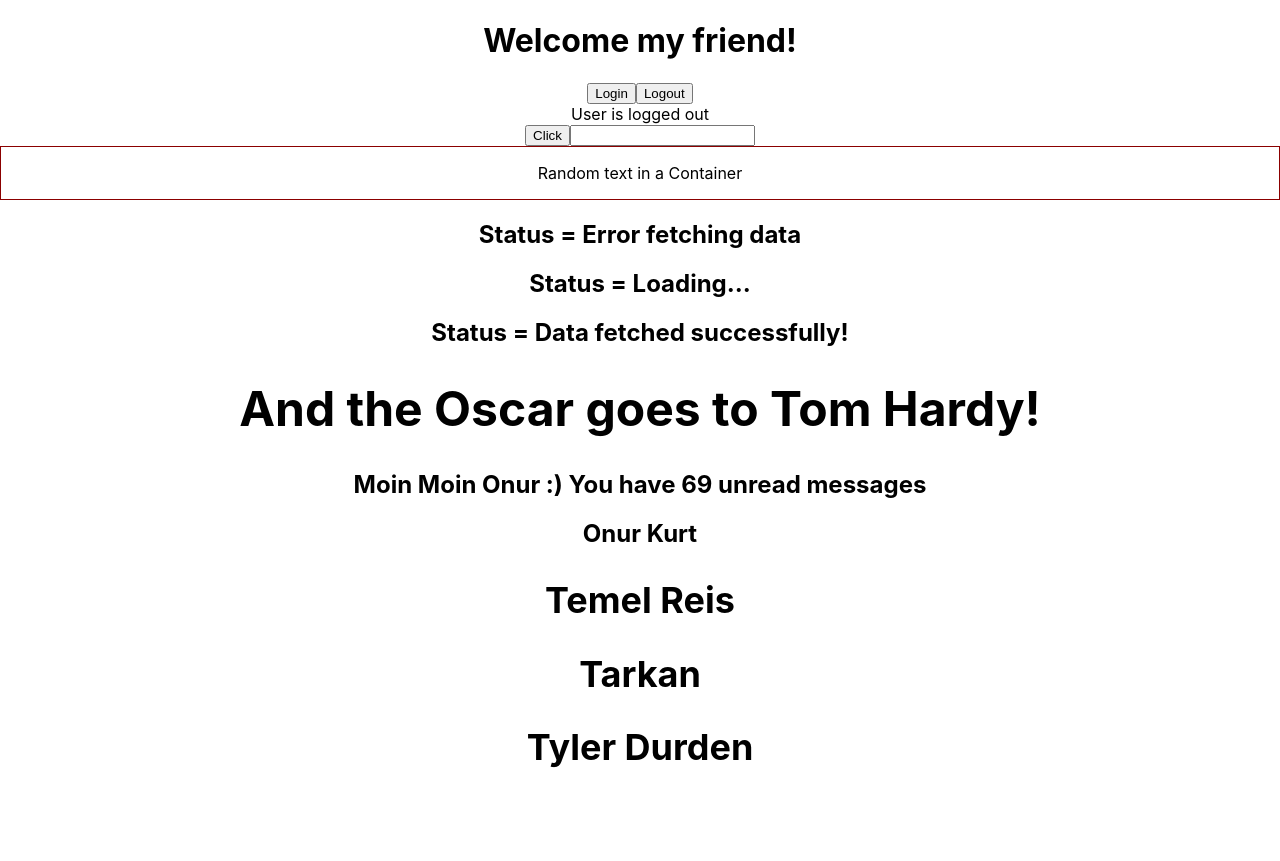
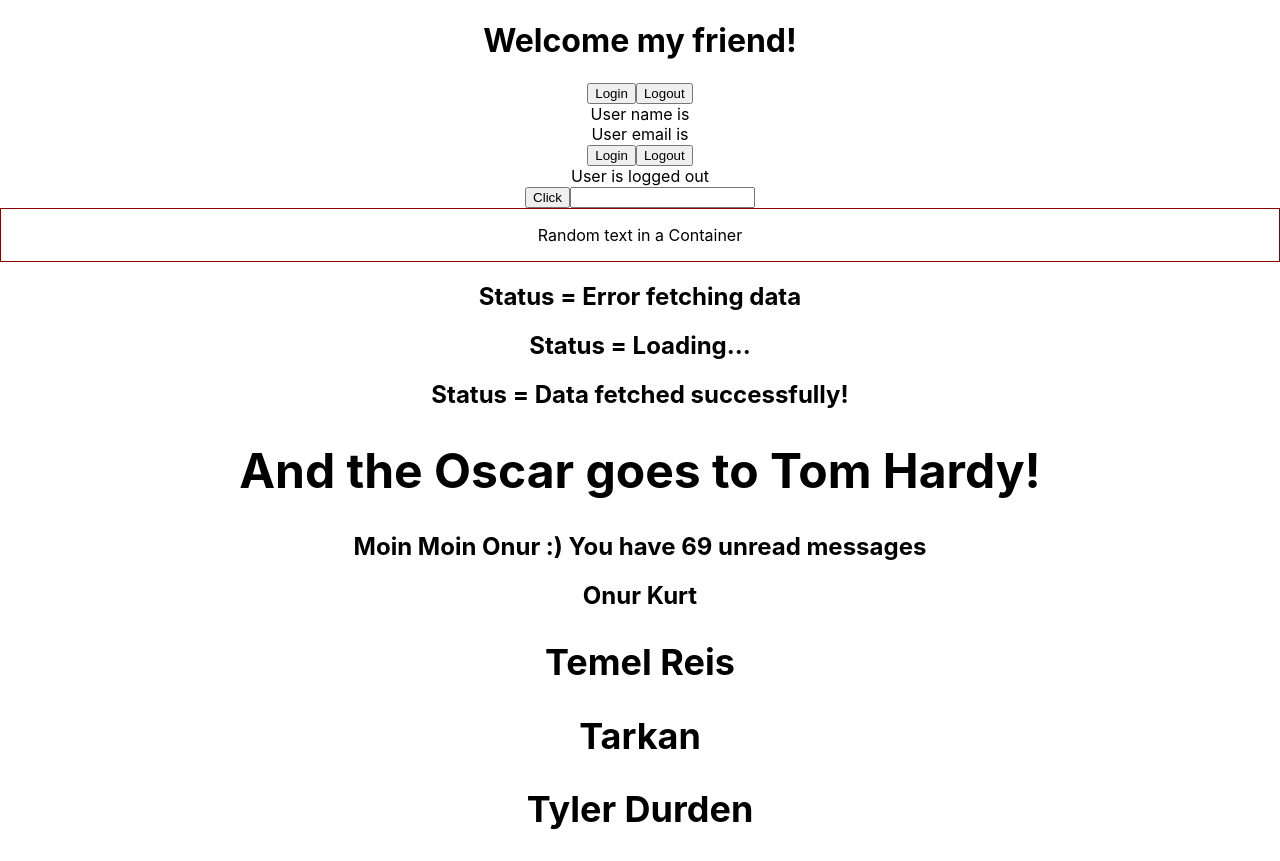
Before and after one commit to On-Fi/My-TypeScript-learning-journey, a React (Create React App) app in the folder my-app/: page / in a window 1280 px wide. Before the commit the page ends 800 px from the top, so only its background shows below. Built offline with nearby package versions, Linux system fonts and the light colour scheme.

Commit message:
useState again

```diff
--- a/my-app/src/App.tsx
+++ b/my-app/src/App.tsx
@@ -8,7 +8,8 @@
 import { Button } from './components/Button';
 import { Input } from './components/Input';
 import { Container } from './components/Container';
-import { LoggedIn } from './components/LoggedIn';
+import { LoggedIn } from './components/state/LoggedIn';
+import { User } from './components/state/User';
 
 function App() {
   const personName = {
@@ -25,6 +26,7 @@
   return (
     <div className="App">
       <Heading>Welcome my friend! </Heading>
+      <User />
       <LoggedIn />
       <Button handleClick={(event, id) => console.log('Button clicked!', event, id)} />
       <Input value='' handleChange={event => console.log(event)} />
--- /dev/null
+++ b/my-app/src/components/state/User.tsx
@@ -0,0 +1,28 @@
+import { useState } from 'react';
+
+type AuthUser = {
+    name: string;
+    email: string;
+}
+
+export const User = () => {
+    const [user, setUser] = useState<AuthUser | null>(null);
+    const handleLogin = () => {
+        setUser({
+            name: 'Onur',
+            email: 'onur@yomamashouse.com'
+        })
+    }
+        const handleLogout = () => {
+        setUser(null)
+        }
+
+    return (
+        <div>
+            <button onClick={handleLogin}>Login</button>
+            <button onClick={handleLogout}>Logout</button>
+            <div>User name is {user?.name} </div>
+            <div>User email is {user?.email} </div>
+        </div>
+    )
+    }
```
Also changed, not shown: my-app/src/components/state/LoggedIn.tsx (renamed from my-app/src/components/LoggedIn.tsx).
